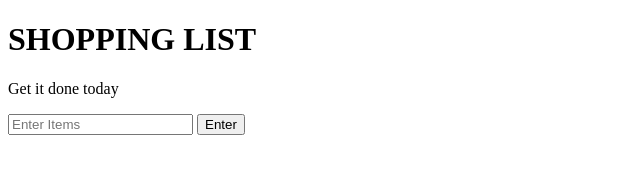
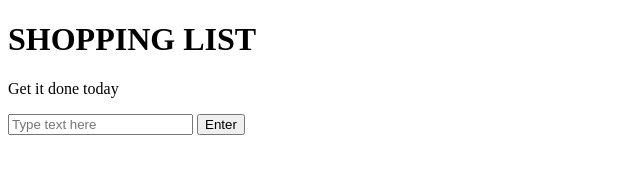
Before and after one commit to Sidd-alt/ShoppingList, a plain HTML site: page index.html in a window 1280 px wide. Shown: the full height of the page, 0-640 px from the left. Drawn offline with Linux system fonts and the light colour scheme.

Commit message:
Changing placeholder text

```diff
--- a/index.html
+++ b/index.html
@@ -9,7 +9,7 @@
 <body>
     <h1>SHOPPING LIST</h1>
     <p id="first">Get it done today</p>
-    <input id="userInput" type="enter" placeholder="Enter Items">
+    <input id="userInput" type="enter" placeholder="Type text here">
     <button id="enter">Enter</button>
     <ul>
 
```
